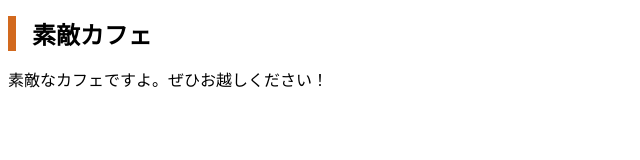
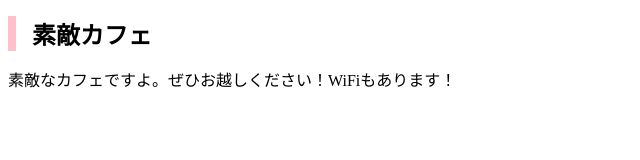
Before and after one commit to sterchannel/mycafe, a plain HTML site: page index.html in a window 1280 px wide. Shown: the whole page, without its empty margins (0-640 px from the left). Drawn offline with Linux system fonts and the light colour scheme.

Commit message:
Add files via upload

```diff
--- a/css/styles.css
+++ b/css/styles.css
@@ -1,5 +1,5 @@
 h1{
   font-size: 24px;
   padding-left: 16px;
-  border-left: 8px solid chocolate;
+  border-left: 8px solid pink;
 }
--- a/index.html
+++ b/index.html
@@ -8,7 +8,7 @@
 </head>
 <body>
   <h1>素敵カフェ</h1>
-  <p>素敵なカフェですよ。ぜひお越しください！</p>
+  <p>素敵なカフェですよ。ぜひお越しください！WiFiもあります！</p>
 
 </body>
 </html>
```
